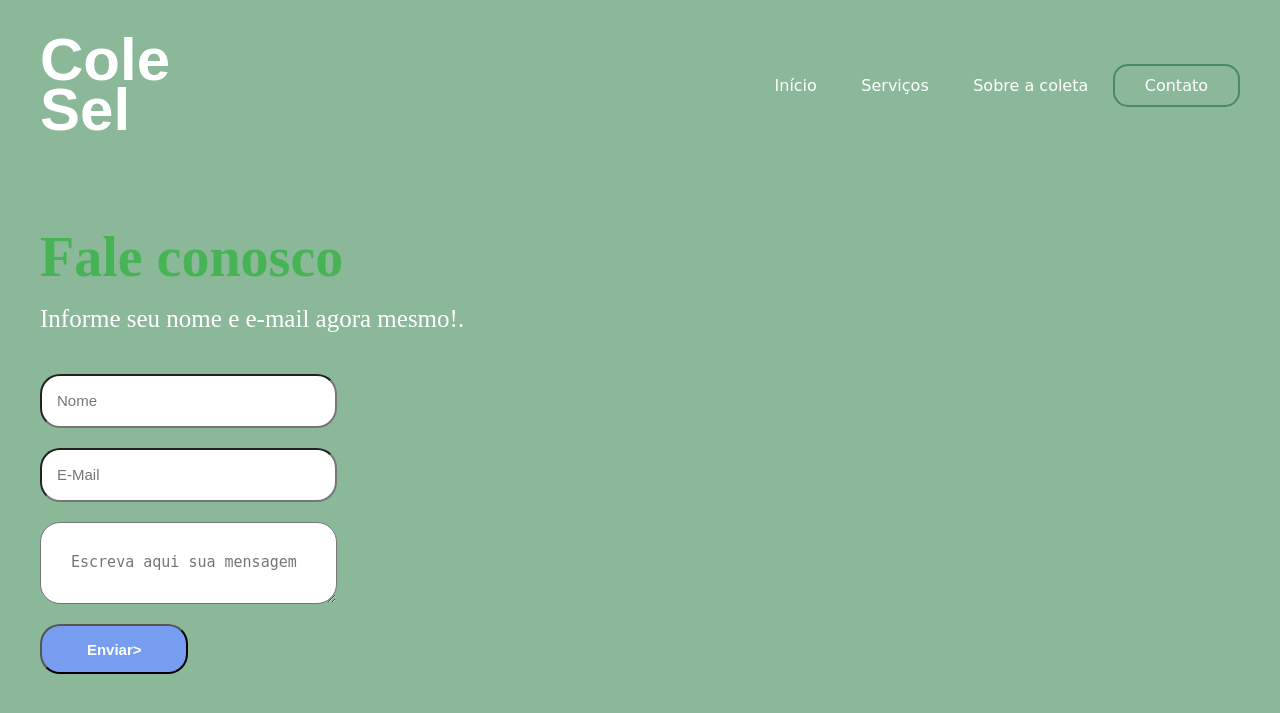
After one commit to pabloemanuelpbl/ProjetoPI2, a Flask app: page /contact in a window 1280 px wide. The commit adds this page. Shown: the top 713 px of the page. Run offline with Flask 3, Linux system fonts and the light colour scheme.

Commit message:
feat: create initial page

```diff
--- a/src/routes.py
+++ b/src/routes.py
@@ -12,3 +12,7 @@ def services():
 @app.route("/about")
 def about():
     return render_template("about.html")
+
+@app.route("/contact")
+def contact():
+    return render_template("contact.html")
--- /dev/null
+++ b/src/static/css/style1.css
@@ -0,0 +1,123 @@
+body {
+    background-color: rgb(140, 184, 154);
+    color: white;
+    font-family: Arial, Helvetica, sans-serif;
+    max-width: 1200px;
+    margin: 0 auto;
+    padding: 15px;
+}
+
+#title {
+    font-size: 30px;
+}
+
+header {
+    display: flex;
+    flex-direction: row;
+    justify-content: space-between;
+    align-items: center;
+
+}
+
+#title {
+    flex-direction: column;
+    line-height: 10px;
+
+}
+
+
+li {
+    display: inline-block;
+    margin: 20px;
+
+}
+
+a {
+    color: white;
+    font-family: comic sans ms;
+}
+
+a:hover {
+    color: rgb(1, 70, 7);
+    transition: 0.3s all;
+}
+
+#contato1-btn {
+    border: 2px solid rgb(71, 138, 101);
+    padding: 10px;
+    border-radius: 15px;
+}
+
+#contato1-btn:hover {
+    background-color: rgb(71, 138, 101);
+    color: white;
+}
+
+h1 {
+    font-weight: 10px;
+}
+
+
+main {
+    display: flex;
+    flex-direction: row;
+    margin-top: 50px;
+}
+
+
+h2 {
+    font-size: 56px;
+    line-height: 10px;
+    font-family: poppismedium;
+
+}
+
+span {
+    color: rgb(70, 179, 85);
+}
+
+p {
+    font-size: 25px;
+    line-height: 20px;
+    max-width: 500px;
+    font-family: poppislight;
+}
+
+form {
+    display: flex;
+    flex-direction: column;
+    width: 70%;
+}
+
+form [type="submit"] {
+    height: 50px;
+    width: 50%;
+    background-color: rgb(118, 157, 240);
+    color: white;
+    font-weight: bold;
+
+}
+
+form [type="submit"]:hover {
+    cursor: pointer;
+}
+
+
+input {
+    margin-top: 20px;
+    height: 20px;
+    padding: 15px;
+    border-radius: 20px;
+    border: nome;
+    font-size: 15px;
+}
+
+textarea {
+    margin-top: 20px;
+    height: 20px;
+    padding: 30px;
+    border-radius: 20px;
+    border: nome;
+    font-size: 15px;
+
+}
--- /dev/null
+++ b/src/templates/contact.html
@@ -0,0 +1,40 @@
+<!DOCTYPE html>
+<html lang="en">
+
+<head>
+  <meta charset="UTF-8">
+  <meta http-equiv="x-UA-compatible" content="IE=edge">
+  <meta name="viewport" content="width=device-width, initial-scale=1.0">
+  <link href="/static/css/style1.css" rel="stylesheet">
+  <title>ColeSel</title>
+</head>
+<body>
+
+  {% include "header_component.html" %}
+
+  <main>
+    <aside>
+      <h2><span>Fale conosco</span></h2>
+
+      <p>
+        Informe seu nome e e-mail agora mesmo!.
+
+      </p>
+      <form action="https://formsubmit.co/matheus.pro3@outlook.com"method="POST">
+        <input type="text" placeholder="Nome">
+        <input type="email" placeholder="E-Mail">
+        <input type="hidden" name="_captcha" value="false">
+        <textarea name="message" placeholder="Escreva aqui sua mensagem"></textarea>
+        <input type="submit" value="Enviar>">
+
+      </form>
+    </aside>
+
+    <article>
+
+
+    </article>
+  </main>
+</body>
+
+</html>
--- a/src/templates/header_component.html
+++ b/src/templates/header_component.html
@@ -1,3 +1,39 @@
+<style>
+header{
+    display: flex;
+    flex-direction: row;
+    justify-content: space-between;
+    align-items: center;
+
+}
+
+#title {
+    flex-direction: column;
+    line-height: 10px;
+
+}
+
+#title > h1 {
+    font-weight: 10px;
+    font-size: 60px;
+}
+
+header li {
+    display: inline-block;
+    margin: 20px;
+
+}
+
+header a {
+    color: white;
+    font-family: comic sans ms;
+}
+
+header a:hover {
+    color: rgb(1, 70, 7);
+    transition: 0.3s all;
+}
+</style>
 <header>
     <div id="title">
       <h1>Cole</h1>
@@ -8,7 +44,7 @@
       <a href="/"><li>Início</li></a>
       <a href="/services"><li>Serviços</li></a>
       <a href="/about"><li>Sobre a coleta</li></a>
-      <a href="#" id="contato1-btn"><li>Contato</li></a>
+      <a href="/contact" id="contato1-btn"><li>Contato</li></a>
     </ul>
 
 </header>
```
Also changed, not shown: src/static/css/home.css (+30 -102 lines), src/templates/home.html (+19 -19 lines), src/static/images/recicle.png (added).
